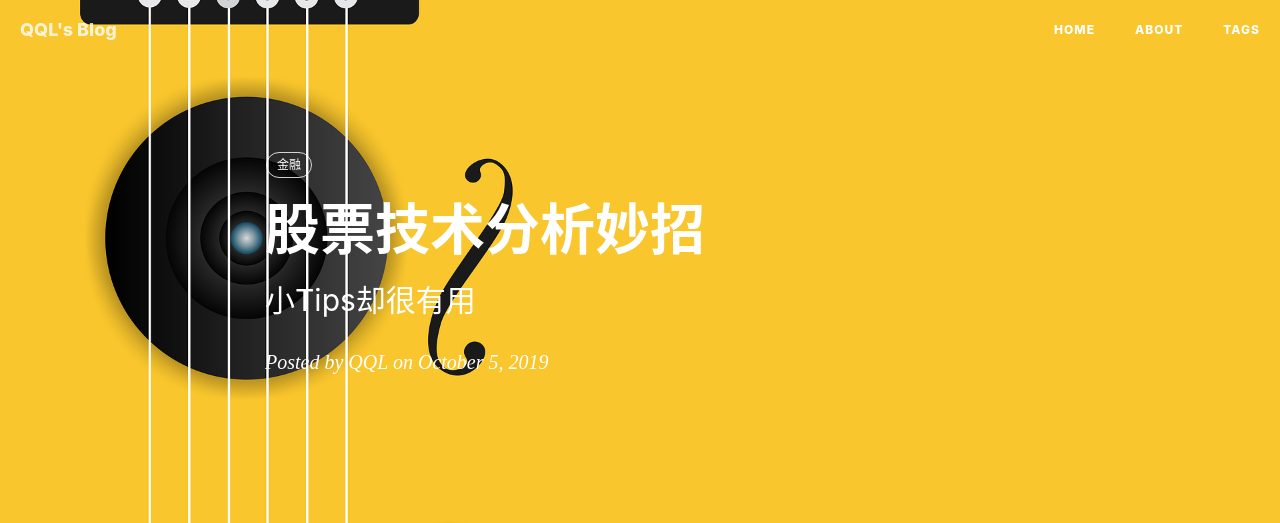
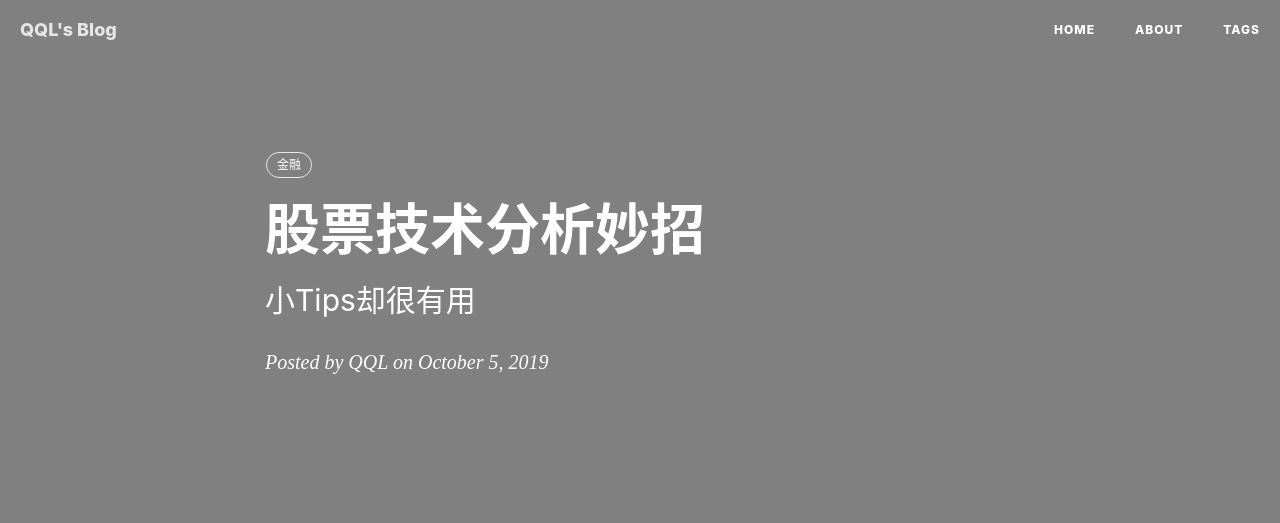
Before and after one commit to AnatkhQ/AnatkhQ.github.io, a Jekyll site: the page built from _posts/2019-10-5-股票技术分析妙招.md, in a window 1280 px wide. Shown: the top 523 px of the page. Built offline with Jekyll 4.4.1, drawn with Linux system fonts in a browser that asks for light colours; nearby versions of some CDN libraries; comment, search, counter and statistics services are not loaded; grey boxes are pictures that could not be loaded.

Commit message:
Update 2019-10-5-股票技术分析妙招.md

```diff
--- a/_posts/2019-10-5-股票技术分析妙招.md
+++ b/_posts/2019-10-5-股票技术分析妙招.md
@@ -4,7 +4,7 @@ title:      股票技术分析妙招				# 标题
 subtitle:   小Tips却很有用 #副标题
 date:       2019-10-5 				# 时间
 author:     QQL 						# 作者
-header-img: img/music-3888684_1920.png 	#这篇文章标题背景图片
+header-img: blur-1853262_1920.jpg 	#这篇文章标题背景图片
 catalog: true 						# 是否归档
 tags:								#标签
     - 金融
```
